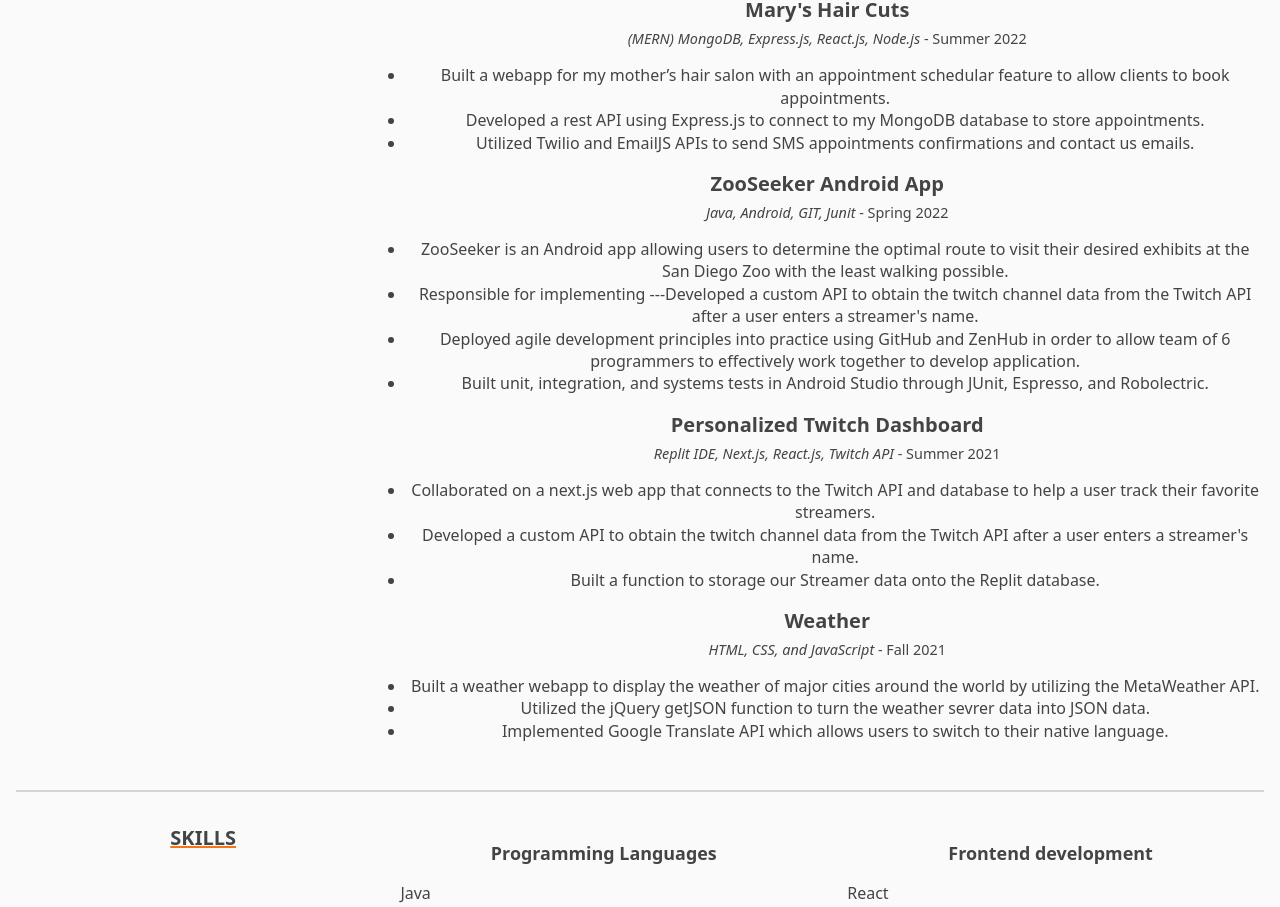
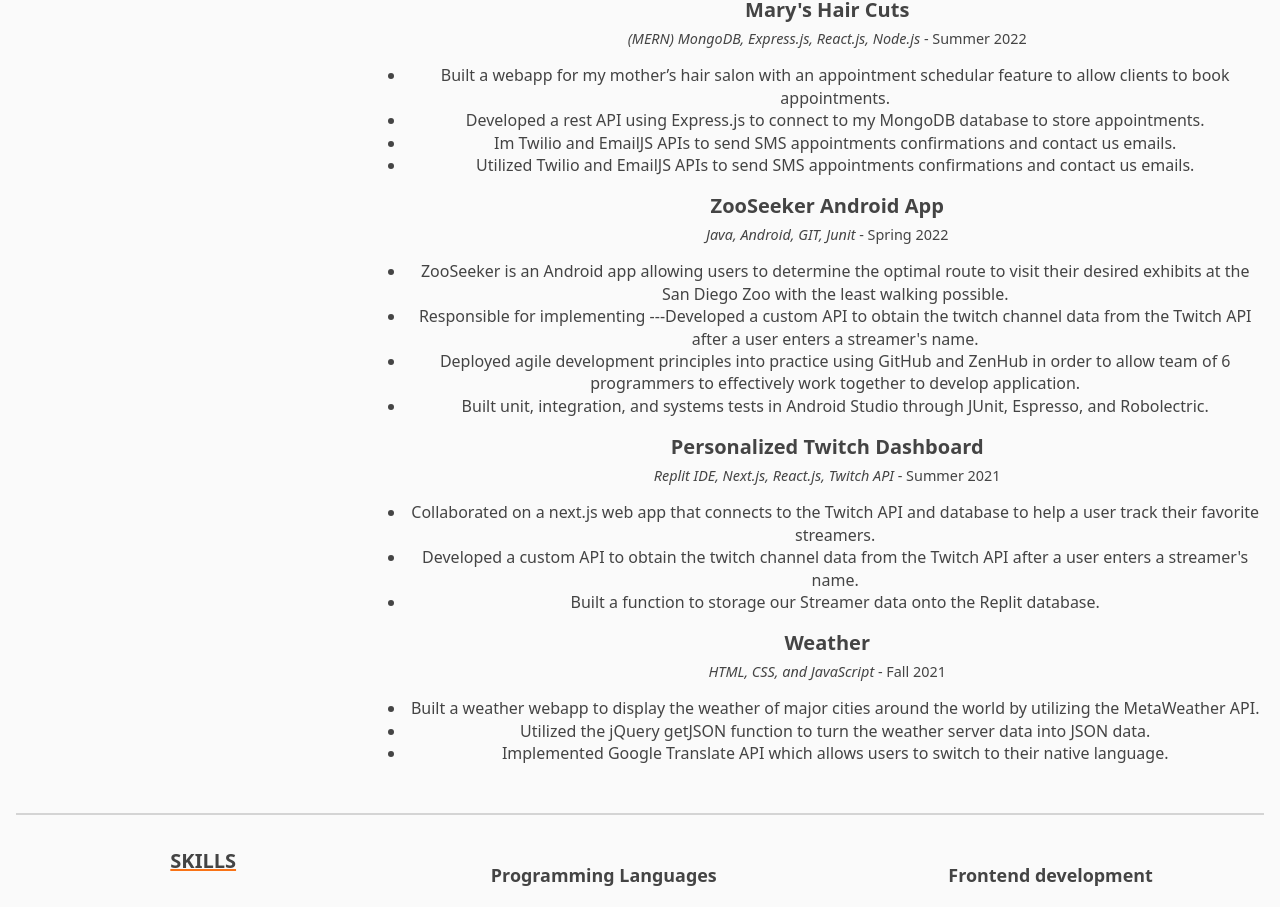
Before and after one commit to ronaldo719/personal-website, a React (Create React App) app: page / in a window 1280 px wide. Shown: the part 2218-3125 px from the top of the page. Built offline with nearby package versions, Linux system fonts and the light colour scheme; no server answers.

Commit message:
fixed resume

```diff
--- a/src/App.js
+++ b/src/App.js
@@ -124,6 +124,7 @@
                   <li>Built a webapp for my mother’s hair salon with an appointment schedular feature to allow clients to book appointments.
 </li>
                   <li>Developed a rest API using Express.js to connect to my MongoDB database to store appointments.</li>
+                  <li> Im Twilio and EmailJS APIs to send SMS appointments confirmations and contact us emails.   </li>
                   <li> Utilized Twilio and EmailJS APIs to send SMS appointments confirmations and contact us emails.   </li>
                 </ul>
               </div>
@@ -152,7 +153,7 @@
                   <li>Collaborated on a next.js web app that connects to the Twitch API and database to help a user track their favorite streamers.
 </li>
                   <li>Developed a custom API to obtain the twitch channel data from the Twitch API after a user enters a streamer's name.</li>
-                  <li>  Built a function to storage our Streamer data onto the Replit database.  </li>
+                  <li>  Built a function to storage our Streamer data onto the Replit database. </li>
                 </ul>
               </div>
 
@@ -165,7 +166,7 @@
                 <ul className="resumeBullet">
                   <li>Built a weather webapp to display the weather of major cities around the world by utilizing the MetaWeather API.
 </li>
-                  <li>Utilized the jQuery getJSON function to turn the weather sevrer data into JSON data. </li>
+                  <li>Utilized the jQuery getJSON function to turn the weather server data into JSON data. </li>
                   <li>Implemented Google Translate API which allows users to switch to their native language.  </li>
                 </ul>
               </div>
--- a/src/styles/App.css
+++ b/src/styles/App.css
@@ -13,6 +13,7 @@
   width: 100%;
   height: 100vh;
   object-fit: cover;
+
 }
 
 .aboutInfo {
```
